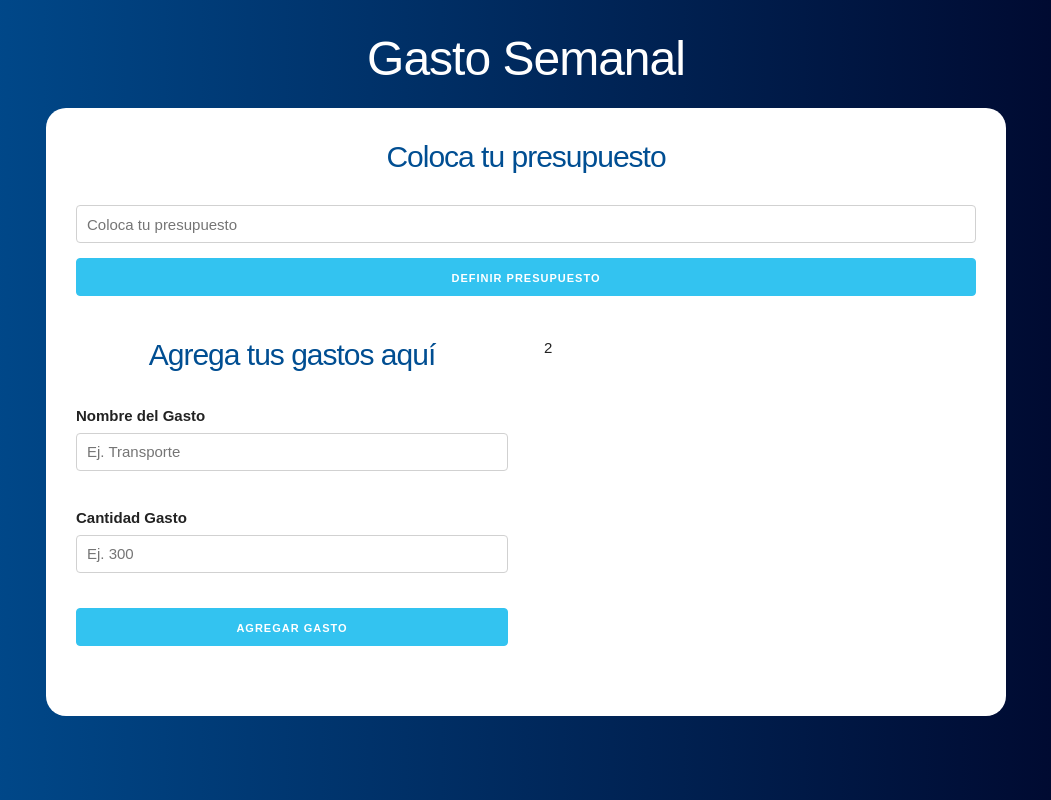
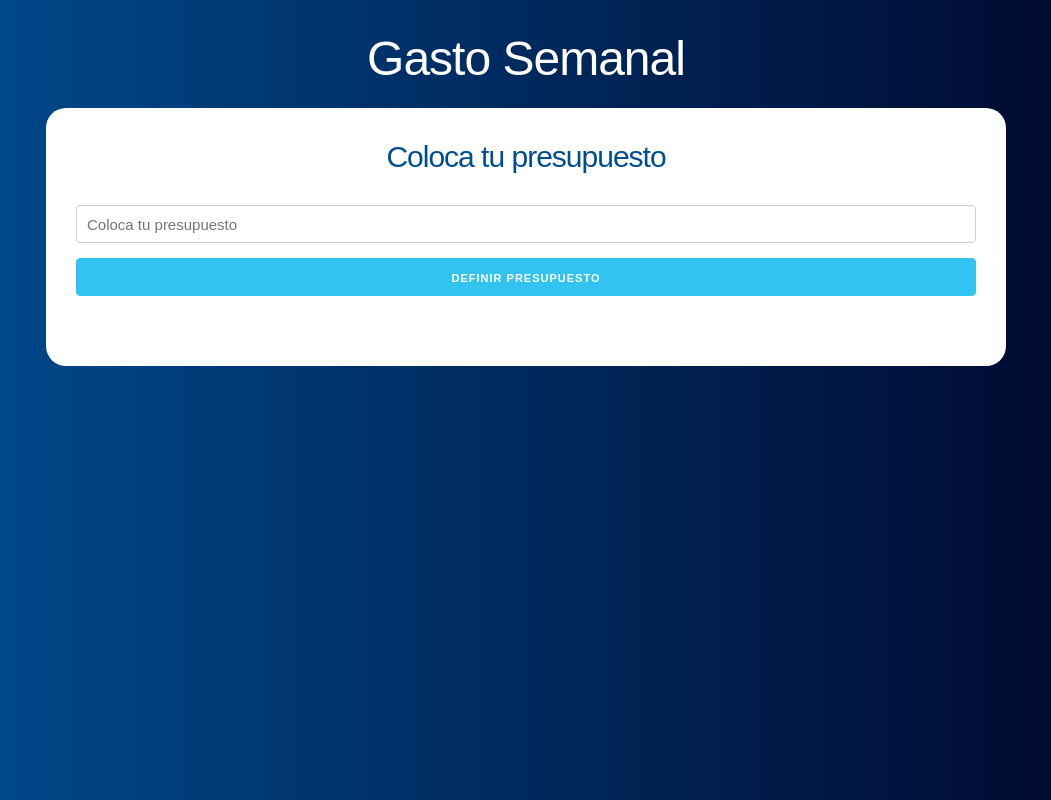
Before and after one commit to patorma/presupuesto, a React (Create React App) app: page / in a window 1280 px wide. Shown: the whole page, without its empty margins (114-1165 px from the left). Built offline with nearby package versions, Linux system fonts and the light colour scheme.

Commit message:
cargar un componente u otro

```diff
--- a/src/App.js
+++ b/src/App.js
@@ -6,22 +6,27 @@ function App() {
   // definir el state
   const [presupuesto, guardarPresupuesto] = useState(0);
   const [restante, guardarRestante] = useState(0);
+  const [mostrarpregunta, actualizarPregunta] = useState(true);
 
   return (
     <div className="container">
       <header>
         <h1>Gasto Semanal</h1>
         <div className="contenido-principal contenido">
+          {mostrarpregunta ? (
             <Pregunta
               guardarPresupuesto={guardarPresupuesto}
               guardarRestante={guardarRestante}
+              actualizarPregunta={actualizarPregunta}
             />
+          ) : (
             <div className="row">
               <div className="one-half column">
                 <Formulario />
               </div>
               <div className="one-half column">2</div>
             </div>
+          )}
         </div>
       </header>
     </div>
--- a/src/components/Pregunta.js
+++ b/src/components/Pregunta.js
@@ -1,7 +1,11 @@
 import React, { useState } from "react";
 import Error from "./Error";
 
-const Pregunta = ({ guardarPresupuesto, guardarRestante }) => {
+const Pregunta = ({
+  guardarPresupuesto,
+  guardarRestante,
+  actualizarPregunta,
+}) => {
   // definir el state
   // se inicia en cero el presupuesto
   const [cantidad, guardarCantidad] = useState(0);
@@ -29,6 +33,7 @@ const Pregunta = ({ guardarPresupuesto, guardarRestante }) => {
     guardarError(false);
     guardarPresupuesto(cantidad);
     guardarRestante(cantidad);
+    actualizarPregunta(false);
   };
 
   return (
```
Lines whose indentation alone changed are shown as unchanged.
